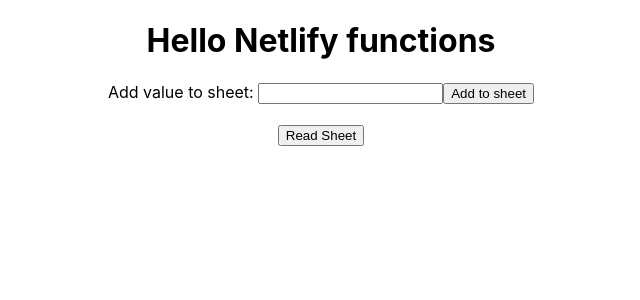
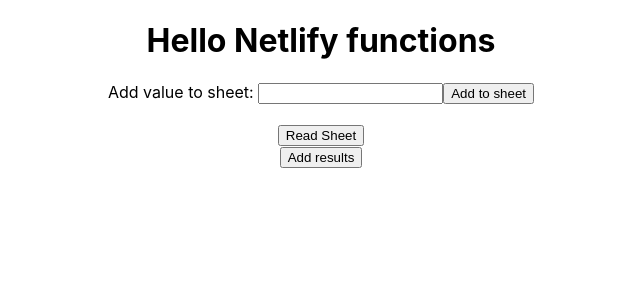
Before and after one commit to reubenberghan/netlify-lambda-sheets-poc, a React (Create React App) app: page / in a window 1280 px wide. Shown: the top 300 px of the page, without its empty margins (319-959 px from the left). Built offline with nearby package versions, Linux system fonts and the light colour scheme.

Commit message:
feat: add add results component

```diff
--- /dev/null
+++ b/src/AddResults.js
@@ -0,0 +1,21 @@
+import React from 'react'
+
+import useLambda from './useLambda'
+import { WRITE_RESULTS } from './constants'
+
+function AddResults() {
+  const [{ isLoading, response, requested }, getLambda] = useLambda()
+
+  function handleClick(e) {
+    getLambda(WRITE_RESULTS)
+  }
+
+  return (
+    <>
+      <button onClick={handleClick}>Add results</button>
+      {requested && (isLoading ? <p>loading...</p> : <pre>{JSON.stringify(response)}</pre>)}
+    </>
+  )
+}
+
+export default AddResults
--- a/src/App.js
+++ b/src/App.js
@@ -4,6 +4,7 @@
 import './App.css'
 import ReadSheet from './ReadSheet'
 import AddToSheet from './AddToSheet'
+import AddResults from './AddResults'
 
 function App() {
   return (
@@ -15,6 +16,8 @@
         <AddToSheet />
         <br />
         <ReadSheet />
+        <br />
+        <AddResults />
       </main>
     </div>
   )
--- a/src/constants.js
+++ b/src/constants.js
@@ -1,3 +1,4 @@
 export const WRITE_SHEET = 'write-sheet'
 export const READ_SHEET = 'read-sheet'
+export const WRITE_RESULTS = 'write-results'
 export const NETLIFY_FUNCTIONS_URI = '.netlify/functions'
```
